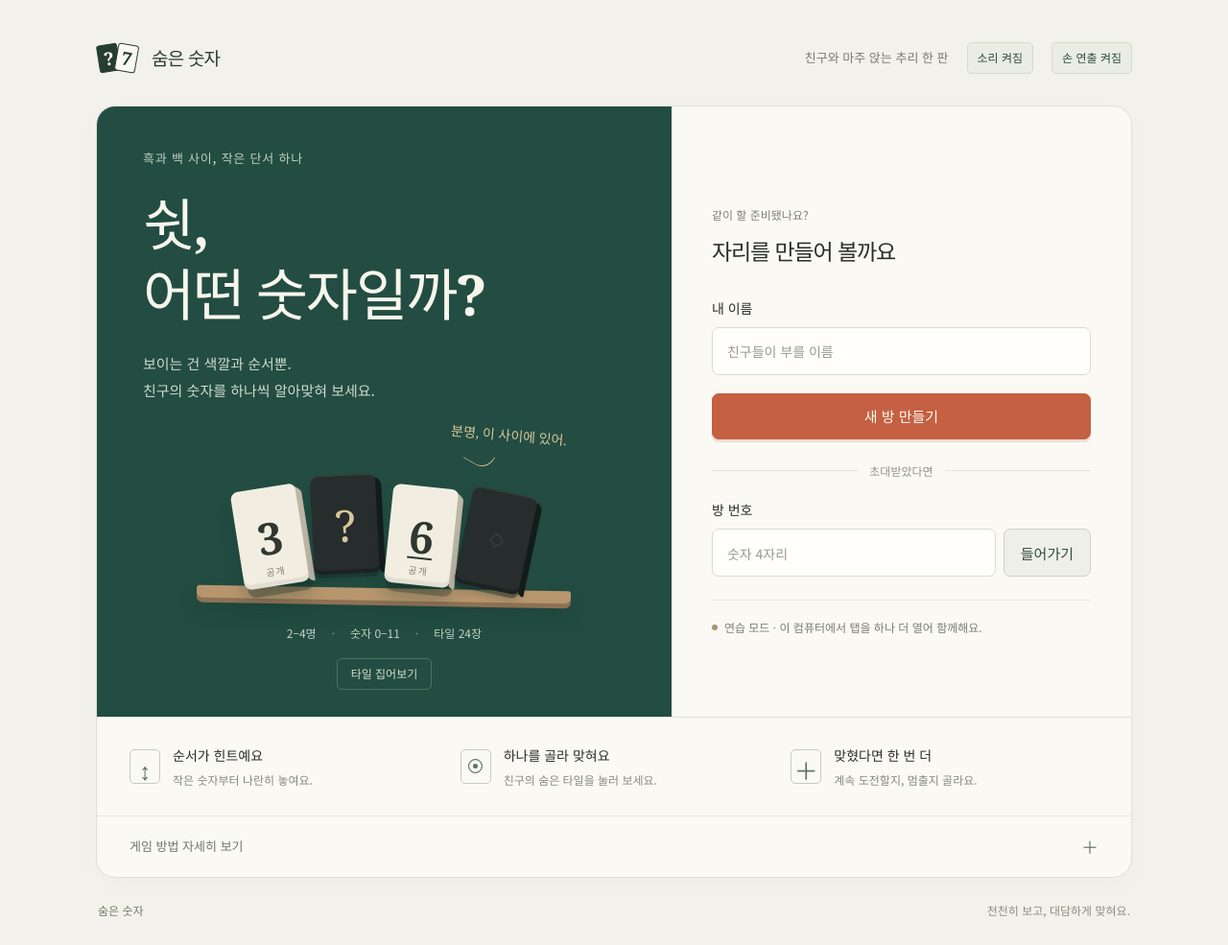
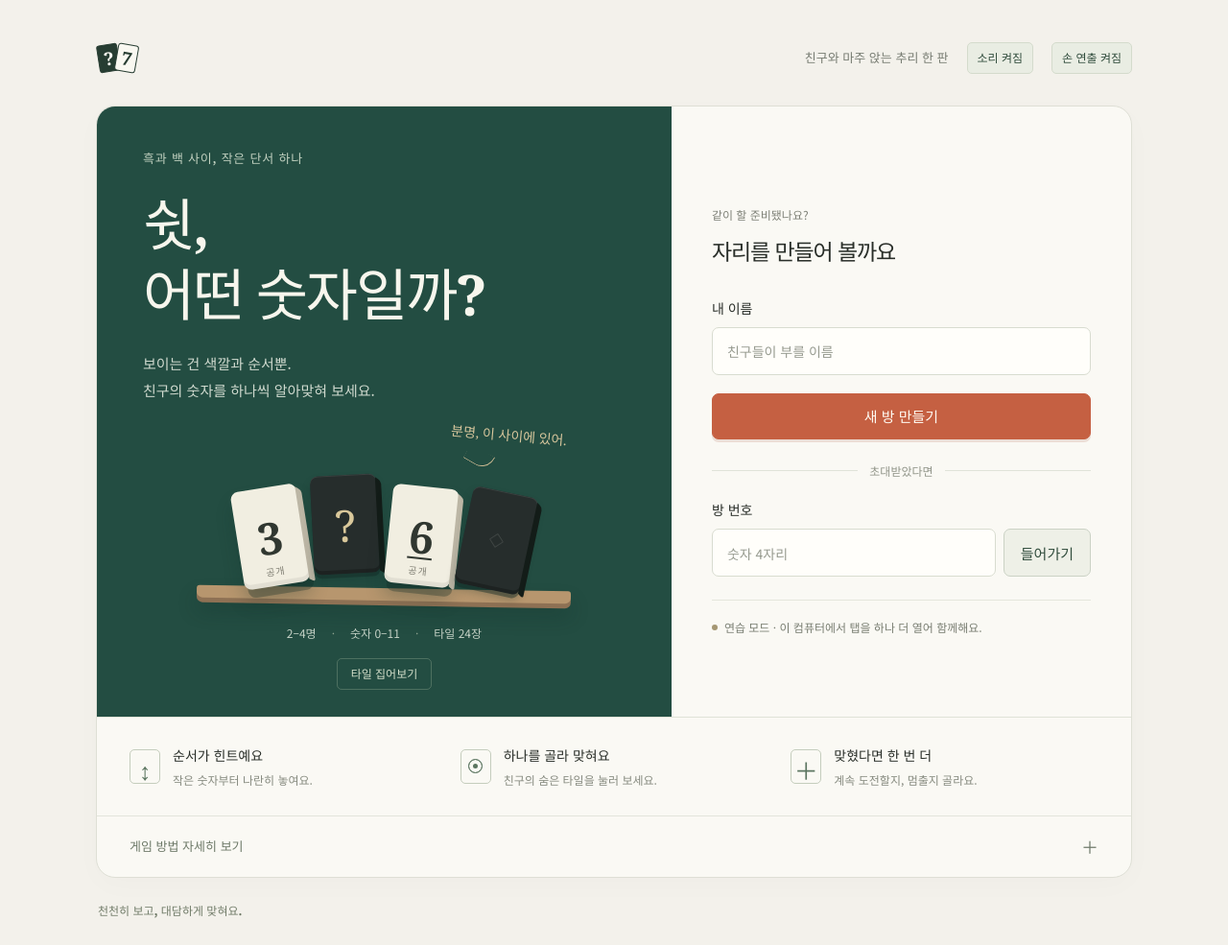
Before and after one commit to iooi303648-bot/-, a plain HTML site: page hidden-number/index.html in a window 1280 px wide. Shown: the whole page at 96% size. Drawn offline with Linux system fonts and the light colour scheme; a web font is replaced by a local one.

Commit message:
숨은 숫자: remove game title from page
Co-Authored-By: Claude Opus 5.5 <noreply@anthropic.com>
Claude-Session: https://claude.ai/code/session_012Dvxs6wzH8xNSh62UBAyma

```diff
--- a/hidden-number/index.html
+++ b/hidden-number/index.html
@@ -5,7 +5,7 @@
     <meta name="viewport" content="width=device-width, initial-scale=1.0" />
     <meta name="theme-color" content="#234d42" />
     <meta name="description" content="흑백 타일 사이에 숨은 숫자를 찾아보세요. 친구와 함께하는 2~4인 숫자 추리 게임." />
-    <title>숨은 숫자 · 함께하는 숫자 추리 게임</title>
+    <title>숫자 추리 게임</title>
     <link rel="preconnect" href="https://fonts.googleapis.com" />
     <link rel="preconnect" href="https://fonts.gstatic.com" crossorigin />
     <link href="https://fonts.googleapis.com/css2?family=Gowun+Batang:wght@400;700&family=Noto+Sans+KR:wght@400;500;600;700;800&display=swap" rel="stylesheet" />
@@ -14,7 +14,7 @@
   <body>
     <main class="app">
       <header class="site-header">
-        <div class="wordmark"><span class="brand-mark" aria-hidden="true"><i>?</i><i>7</i></span><span>숨은 숫자</span></div>
+        <div class="wordmark"><span class="brand-mark" aria-hidden="true"><i>?</i><i>7</i></span></div>
         <div class="header-tools"><span class="header-note">친구와 마주 앉는 추리 한 판</span><button id="sound-toggle" class="motion-toggle" aria-pressed="true">소리 켜짐</button><button id="motion-toggle" class="motion-toggle" aria-pressed="true">손 연출 켜짐</button></div>
       </header>
       <section id="home" class="screen home-screen" aria-label="게임 시작">
@@ -73,12 +73,12 @@
         <div class="lobby-paper"><div class="lobby-list-heading"><h2>함께할 친구들</h2><span>최대 4명</span></div><ul id="lobby-players" class="player-list"></ul><p id="lobby-hint" class="hint" role="status"></p><div class="row"><button id="start" class="primary hidden">게임 시작</button><button id="leave" class="quiet">나가기</button></div></div>
       </section>
       <section id="game" class="screen game-screen hidden" aria-label="게임판">
-        <div class="game-topline"><span class="table-label">숨은 숫자</span><div id="banner" class="banner" role="status"></div></div>
+        <div class="game-topline"><div id="banner" class="banner" role="status"></div></div>
         <div id="opponents" class="opponents"></div>
         <div class="turn-area"><div class="middle"><div class="board"><div class="tray" id="tray" aria-hidden="true"></div><div class="pile-text"><span class="pile-label">남은 타일</span><span id="pile-count" class="pile-count"></span></div></div><div id="drawn-box" class="drawn-box"></div></div><div id="panel" class="panel"></div></div>
         <div class="me"><h2 id="my-title" class="seat-head"></h2><div class="rack"><div id="my-hand" class="hand"></div></div></div>
       </section>
-      <footer class="site-footer"><span>숨은 숫자</span><span>천천히 보고, 대담하게 맞혀요.</span></footer>
+      <footer class="site-footer"><span>천천히 보고, 대담하게 맞혀요.</span></footer>
       <p id="toast" class="toast hidden" role="status"></p>
     </main>
     <script>
```
